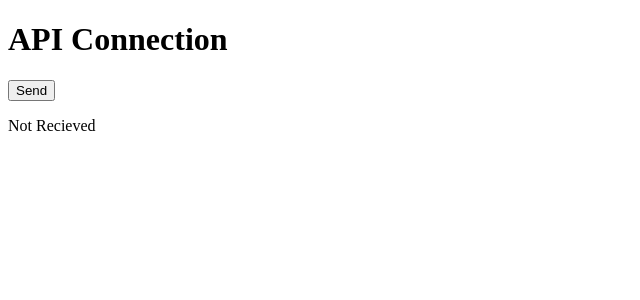
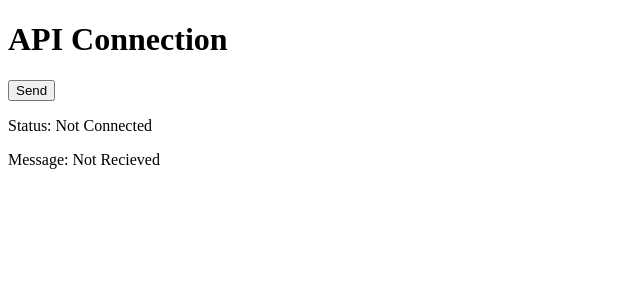
Before and after one commit to minusno0708/smart-security-camera, a Nuxt app in the folder client/: page /dev/connect_api in a window 1280 px wide. Shown: the top 300 px of the page, without its empty margins (0-640 px from the left). Built offline with nearby package versions, Linux system fonts and the light colour scheme; no server answers.

Commit message:
feat:socketの接続状況を表示

```diff
--- a/client/pages/dev/connect_api.vue
+++ b/client/pages/dev/connect_api.vue
@@ -1,7 +1,9 @@
 <template>
     <h1>API Connection</h1>
     <button @click="sendMessage">Send</button>
-    <p>{{ message }}</p>
+
+    <p>Status: {{ status }}</p>
+    <p>Message: {{ message }}</p>
 </template>
 
 <script setup>
@@ -9,6 +11,7 @@ const ws = ref(null);
 
 const channel_id = ref("1");
 const message = ref("Not Recieved")
+const status = ref("Not Connected");
 
 onMounted(() => {
     setupWebSocket();
@@ -34,9 +37,12 @@ const setupWebSocket = () => {
             event: "phx_join"
         };
         ws.value.send(JSON.stringify(request));
+
+        status.value = "Connected";
     };
     ws.value.onclose = () => {
         console.log("WebSocketを切断しました。");
+        status.value = "Not Connected";
     };
 }
 
```
